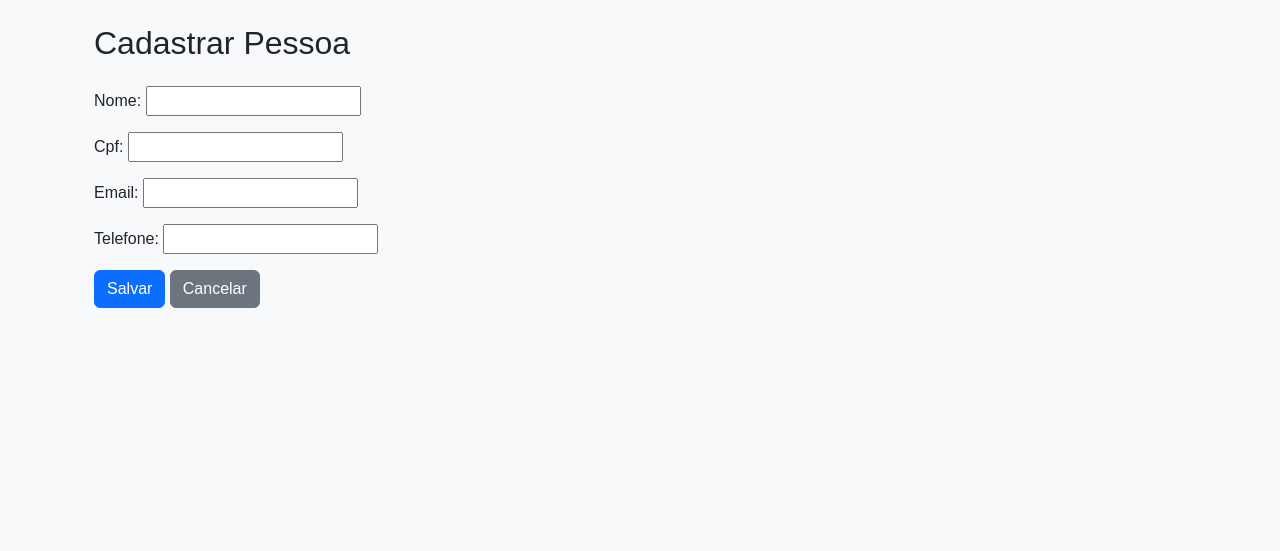
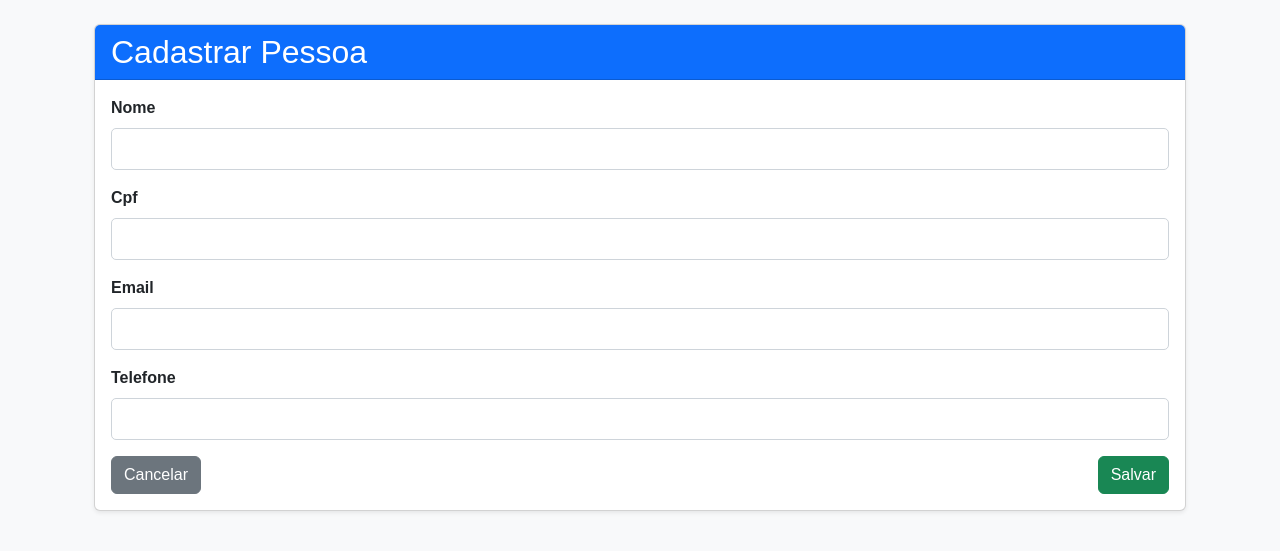
Before and after one commit to douglasinforj/sistema_biblioteca, a Django app: page /pessoa/novo/ in a window 1280 px wide. Shown: the part 62-613 px from the top of the page. Run offline with Django 5.2, Linux system fonts and the light colour scheme.

Commit message:
Melhoria na estilização com bootstrap

```diff
--- a/core/templates/core/pessoa_form.html
+++ b/core/templates/core/pessoa_form.html
@@ -1,16 +1,48 @@
 {% extends "base.html" %}
 
-{% block title %}Cadastrar Pessoa{% endblock %}
+{% block title %}{% if pessoa %}Editar{% else %}Cadastrar{% endif %} Pessoa{% endblock %}
 
 {% block content %}
-<div class="container">
-    <h2 class="mb-4">{% if pessoa %}Editar{% else %}Cadastrar{% endif %} Pessoa</h2>
+<div class="container mt-4">
+    <div class="card shadow-sm">
+        <div class="card-header bg-primary text-white">
+            <h2 class="mb-0">{% if pessoa %}Editar{% else %}Cadastrar{% endif %} Pessoa</h2>
+        </div>
+        <div class="card-body">
+            <form method="post" class="needs-validation" novalidate>
+                {% csrf_token %}
 
-    <form method="post">
-        {% csrf_token %}
-        {{ form.as_p }}
-        <button type="submit" class="btn btn-primary">Salvar</button>
-        <a href="{% url 'pessoa_list' %}" class="btn btn-secondary">Cancelar</a>
-    </form>
+                {% for field in form %}
+                <div class="mb-3">
+                    <label class="form-label fw-bold">{{ field.label }}</label>
+                    {{ field }}
+                    {% if field.errors %}
+                        <div class="text-danger">
+                            {% for error in field.errors %}
+                                <small>{{ error }}</small>
+                            {% endfor %}
+                        </div>
+                    {% endif %}
+                </div>
+                {% endfor %}
+
+                <div class="d-flex justify-content-between">
+                    <a href="{% url 'pessoa_list' %}" class="btn btn-secondary">Cancelar</a>
+                    <button type="submit" class="btn btn-success">Salvar</button>
+                </div>
+            </form>
+        </div>
+    </div>
 </div>
+
+<!-- Adicionando classes Bootstrap ao formulário -->
+<style>
+    input, select, textarea {
+        width: 100%;
+        padding: 8px;
+        border-radius: 5px;
+        border: 1px solid #ced4da;
+    }
+</style>
+
 {% endblock %}
```
